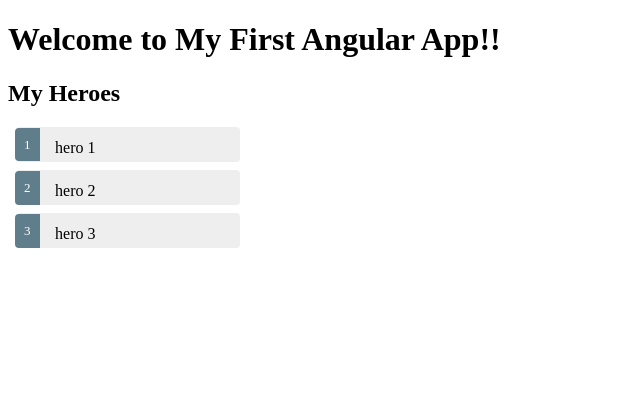
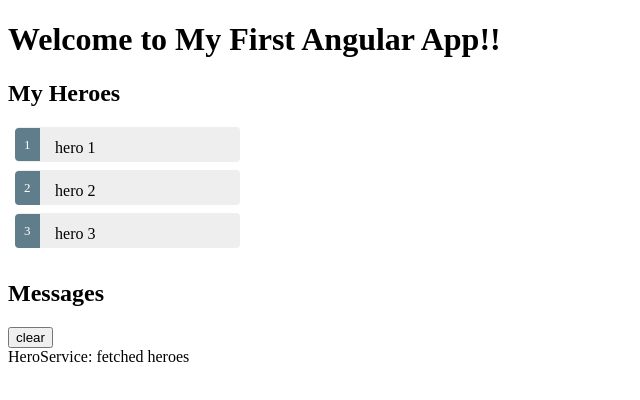
Before and after one commit to quyhoa/cordova-app, an Angular app in the folder source-code/: page / in a window 1280 px wide. Shown: the top 400 px of the page, without its empty margins (0-640 px from the left). Built offline with nearby package versions, Linux system fonts and the light colour scheme.

Commit message:
update - part Services

```diff
--- a/source-code/src/app/app.component.html
+++ b/source-code/src/app/app.component.html
@@ -4,4 +4,5 @@
     Welcome to {{ title }}!
   </h1>
   <app-heroes></app-heroes>
+  <app-messages></app-messages>
 </div>
--- a/source-code/src/app/app.module.ts
+++ b/source-code/src/app/app.module.ts
@@ -5,12 +5,14 @@
 import { AppComponent } from './app.component';
 import { HeroesComponent } from './heroes/heroes.component';
 import { HeroDetailComponent } from './hero-detail/hero-detail.component';
+import { MessagesComponent } from './messages/messages.component';
 
 @NgModule({
   declarations: [
     AppComponent,
     HeroesComponent,
-    HeroDetailComponent
+    HeroDetailComponent,
+    MessagesComponent
   ],
   imports: [
     BrowserModule,
--- a/source-code/src/app/hero.service.ts
+++ b/source-code/src/app/hero.service.ts
@@ -1,15 +1,19 @@
 import { Injectable } from '@angular/core';
 import { Hero } from './hero';
 import { HEROES } from './mock-heroes';
+import { Observable, of} from 'rxjs';//same callback function
+import { MessageService } from './message.service';
 
 @Injectable({
   providedIn: 'root'
 })
 export class HeroService {
 
-  constructor() { }
+  constructor(private messageService: MessageService) { }
 
-    getHeroes(): Hero[] {
-        return HEROES;
+    getHeroes(): Observable<Hero[]> {
+        // TODO: send the message _after_ fetching the heroes
+        this.messageService.add('HeroService: fetched heroes');
+        return of(HEROES);//of(HEROES) returns an Observable<Hero[]> that emits a single value, the array of mock heroes.
     }
 }
--- a/source-code/src/app/heroes/heroes.component.ts
+++ b/source-code/src/app/heroes/heroes.component.ts
@@ -24,7 +24,7 @@
     }
 
     getHeroes(): void {
-        this.heroes = this.heroService.getHeroes();
+        this.heroService.getHeroes().subscribe(heroes => this.heroes = heroes);
     }
 
 }
--- /dev/null
+++ b/source-code/src/app/message.service.ts
@@ -0,0 +1,18 @@
+import { Injectable } from '@angular/core';
+
+@Injectable({
+  providedIn: 'root'
+})
+export class MessageService {
+    messages : string[] = [];
+
+    add(message: string){
+        this.messages.push(message);
+    }
+
+    clear(){
+        this.messages = [];
+    }
+
+  constructor() { }
+}
--- /dev/null
+++ b/source-code/src/app/messages/messages.component.html
@@ -0,0 +1,8 @@
+<div *ngIf="messageService.messages.length">
+
+  <h2>Messages</h2>
+  <button class="clear"
+          (click)="messageService.clear()">clear</button>
+  <div *ngFor='let message of messageService.messages'> {{message}} </div>
+
+</div>
--- /dev/null
+++ b/source-code/src/app/messages/messages.component.ts
@@ -0,0 +1,16 @@
+import { Component, OnInit } from '@angular/core';
+import { MessageService } from '../message.service';
+
+@Component({
+  selector: 'app-messages',
+  templateUrl: './messages.component.html',
+  styleUrls: ['./messages.component.css']
+})
+export class MessagesComponent implements OnInit {
+
+  constructor(public messageService: MessageService) { }
+
+  ngOnInit() {
+  }
+
+}
```
Also changed, not shown: source-code/src/app/messages/messages.component.css (added), 2 other files (tests, documents, lock files or other folders).
